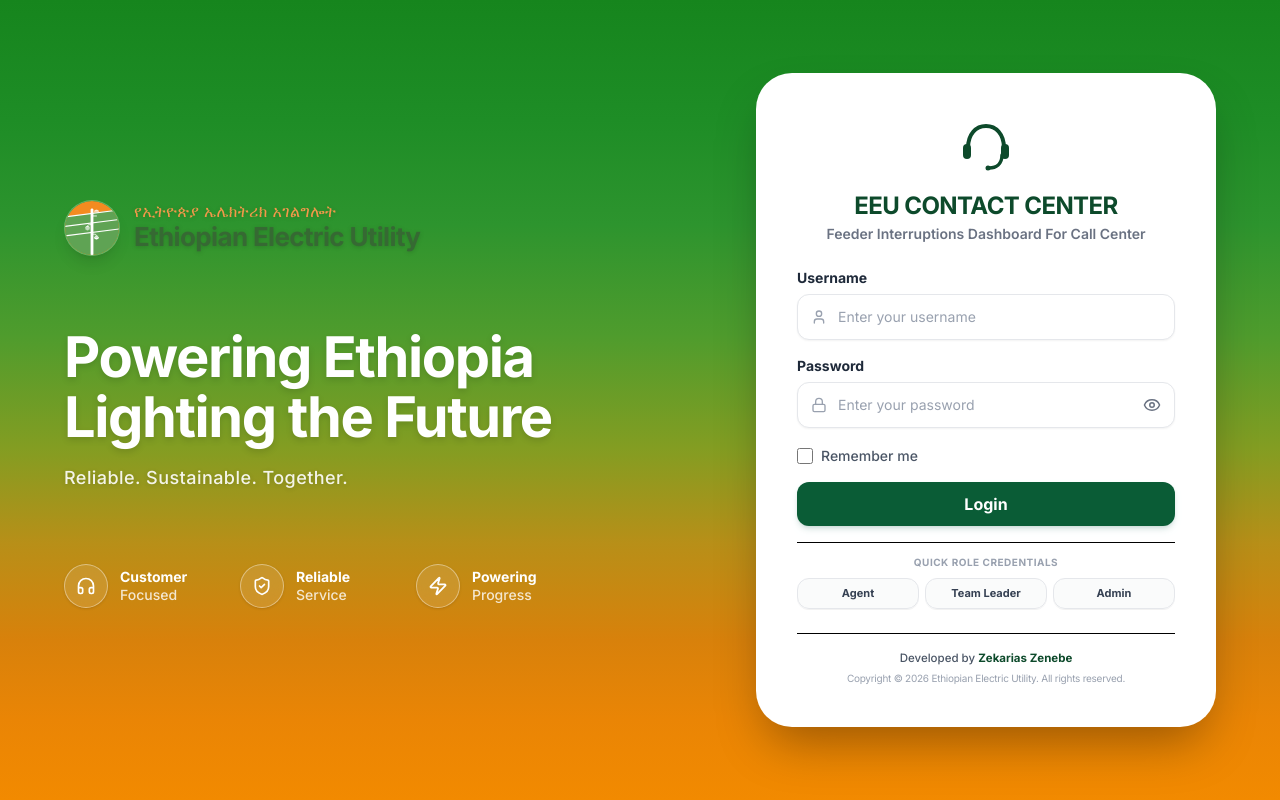
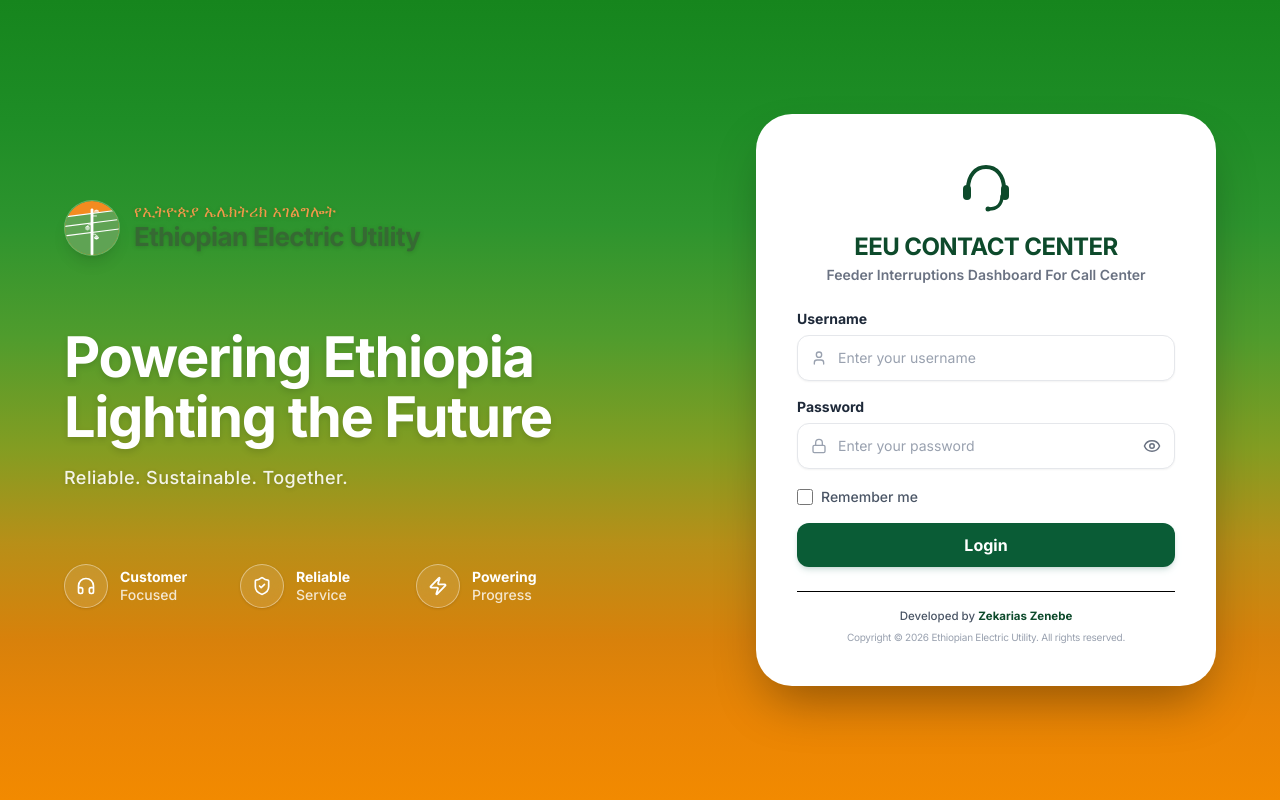
Before and after one commit to zekariaszenebe/eeu, a React (Vite) app: page / in a window 1280 px wide. Built offline with nearby package versions, Linux system fonts and the light colour scheme; no server answers; the database is empty.

Commit message:
feat(auth): remove hardcoded quick-login credentials
Remove developer helper pills from the login screen to ensure security and prevent unauthorized access in production environments.

```diff
--- a/src/components/WebLoginScreen.tsx
+++ b/src/components/WebLoginScreen.tsx
@@ -377,48 +377,6 @@
               </button>
             </form>
 
-            {/* Quick Access Helper Pills */}
-            <div className="mt-4 pt-3 border-t border-gray-150/70 text-left">
-              <span className="text-[10px] font-bold text-gray-400 uppercase tracking-wider block mb-2 text-center">
-                Quick Role Credentials
-              </span>
-              <div className="grid grid-cols-3 gap-1.5">
-                <button
-                  type="button"
-                  onClick={() => {
-                    setUsername('agent');
-                    setPassword('Eeu@1234');
-                  }}
-                  className="py-1.5 px-2 rounded-xl border border-gray-200 bg-gray-50/80 hover:bg-emerald-50 hover:border-emerald-200 hover:text-[#0a5c36] text-[11px] font-bold text-gray-700 transition-all text-center cursor-pointer shadow-2xs"
-                  title="Click to fill Agent username & password"
-                >
-                  Agent
-                </button>
-                <button
-                  type="button"
-                  onClick={() => {
-                    setUsername('teamleader');
-                    setPassword('Tl@1234');
-                  }}
-                  className="py-1.5 px-2 rounded-xl border border-gray-200 bg-gray-50/80 hover:bg-sky-50 hover:border-sky-200 hover:text-sky-700 text-[11px] font-bold text-gray-700 transition-all text-center cursor-pointer shadow-2xs"
-                  title="Click to fill Team Leader username & password"
-                >
-                  Team Leader
-                </button>
-                <button
-                  type="button"
-                  onClick={() => {
-                    setUsername('admin');
-                    setPassword('Eeu@1234');
-                  }}
-                  className="py-1.5 px-2 rounded-xl border border-gray-200 bg-gray-50/80 hover:bg-amber-50 hover:border-amber-200 hover:text-amber-700 text-[11px] font-bold text-gray-700 transition-all text-center cursor-pointer shadow-2xs"
-                  title="Click to fill Admin username & password"
-                >
-                  Admin
-                </button>
-              </div>
-            </div>
-
             {/* Bottom Credits & Copyright */}
             <div id="login-card-credits-footer" className="mt-6 pt-4 border-t border-gray-150/70 text-center space-y-1 select-text">
               <p className="text-[11.5px] font-medium text-gray-600">
```
